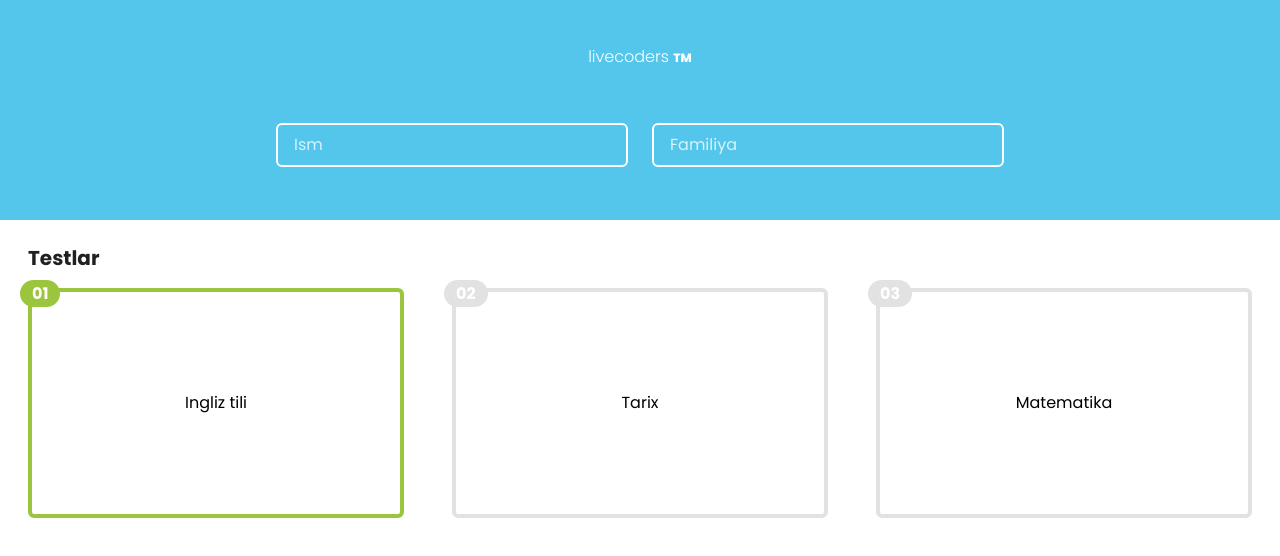
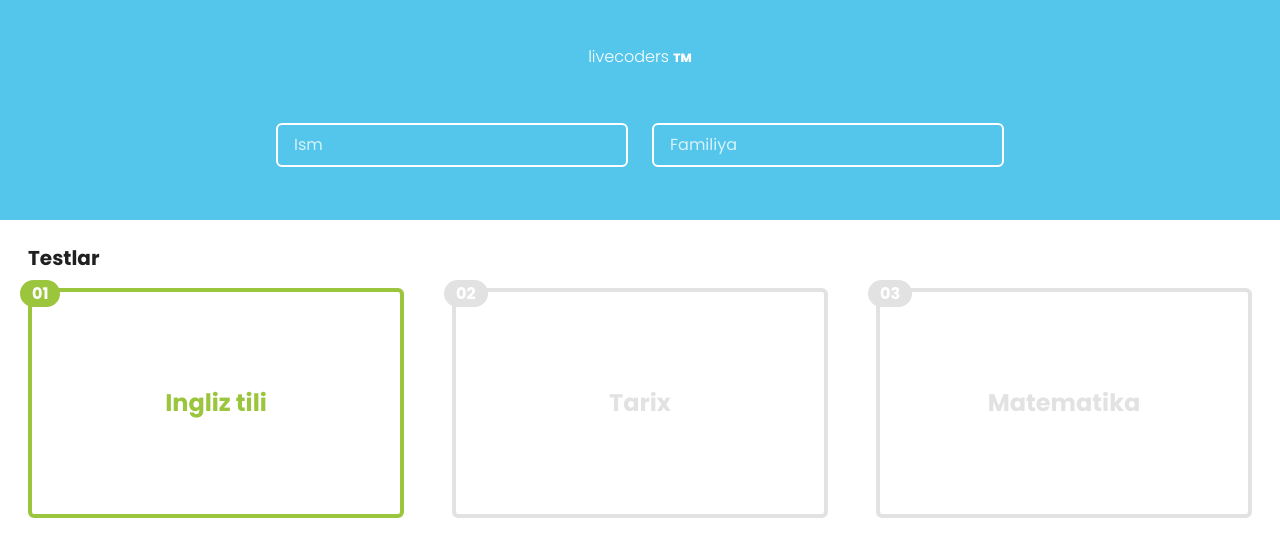
Before and after one commit to sardoraminov/quiz-app-client, a Vue app: page / in a window 1280 px wide. Shown: the top 556 px of the page. Built offline with nearby package versions, Linux system fonts and the light colour scheme.

Commit message:
added dynamic classes

```diff
--- a/src/views/HomeView.vue
+++ b/src/views/HomeView.vue
@@ -25,7 +25,11 @@
       <h1 class="title text-dark font-bold text-xl">Testlar</h1>
       <div class="subjects grid grid-cols-auto gap-12 my-4">
         <router-link
-          to="#"
+          :to="
+            subject.active
+              ? `/test?subject=${subject.name}&pupil=${user.fullname}`
+              : '#' + subject.id
+          "
           :class="[
             subject.active ? 'border-green' : 'border-gray',
             'subject relative border-[4px] rounded-md h-[230px] flex justify-center items-center',
@@ -33,7 +37,6 @@
           v-for="(subject, index) in subjects"
           :key="subject.id"
         >
-          <!-- subject-id absolute -top-3 bg-green -left-3 text-white px-3 py-[1.5px] rounded-full font-bold -->
           <p
             :class="[
               subject.active ? 'bg-green' : 'bg-gray',
@@ -42,7 +45,14 @@
           >
             0{{ index + 1 }}
           </p>
-          <h2 class="subject-name">{{ subject.name }}</h2>
+          <h2
+            :class="[
+              subject.active ? 'text-green' : 'text-gray',
+              'text-2xl font-bold',
+            ]"
+          >
+            {{ subject.name }}
+          </h2>
         </router-link>
       </div>
     </main>
```
